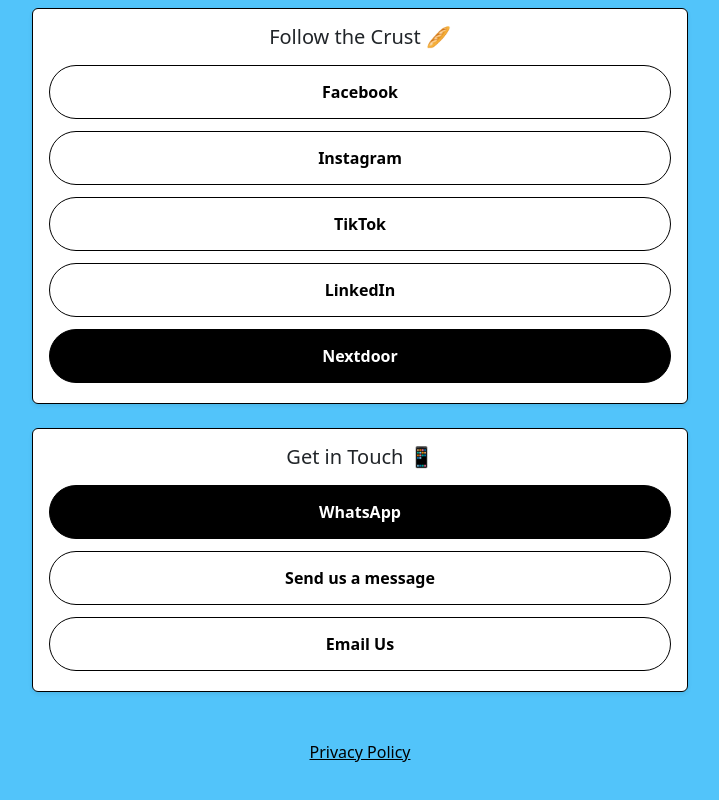
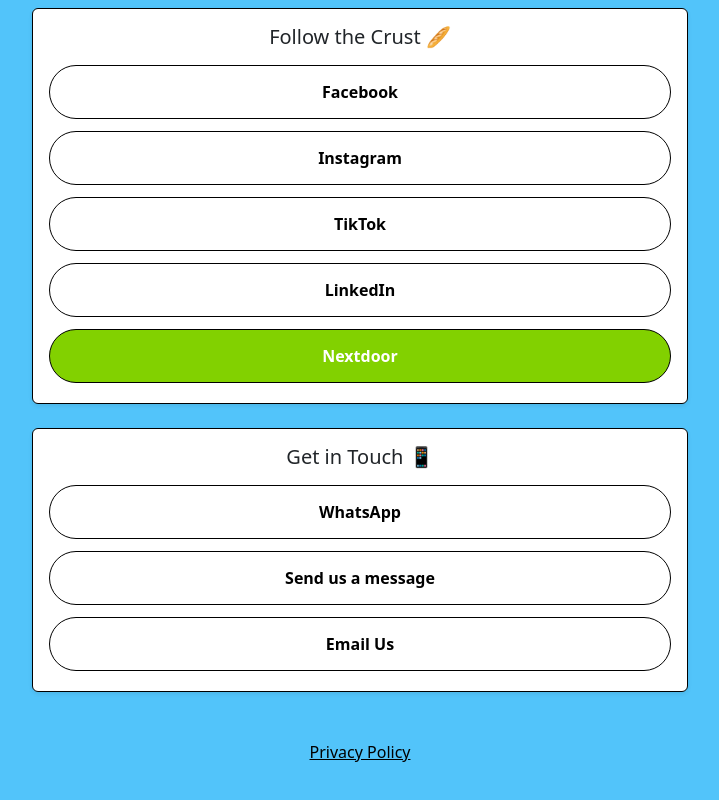
Before and after one commit to dylandotanthony/Mylinks, a plain HTML site: page index.html in a window 1280 px wide. Shown: the part 1198-1998 px from the top of the page, without its empty margins (280-999 px from the left). Drawn offline with nearby package versions, Linux system fonts and the light colour scheme.

Commit message:
Update index.html

```diff
--- a/index.html
+++ b/index.html
@@ -60,7 +60,7 @@
           text-decoration: none;
           font-weight: 600;
           transition: transform 0.2s ease, filter 0.2s ease;
-          background-color: #ffffff;
+          background-color: #ffffff; /* Classic white */
           color: #000000;
           margin-bottom: 12px !important;
           width: 100% !important;
@@ -79,13 +79,14 @@
           margin-right: 12px;
       }
 
-      /* Special button colors */
-      .button-nextdoor, .button-whatsapp {
-          background-color: #000000 !important;
+      /* Nextdoor Button Exception */
+      .button-nextdoor {
+          background-color: #82D100 !important;
           color: #ffffff !important;
       }
-      .button-nextdoor img, .button-whatsapp img {
-          filter: brightness(0) invert(1);
+      .button-nextdoor:hover {
+          filter: brightness(0.9);
+          color: #ffffff !important;
       }
 
       .accordion-button:not(.collapsed) {
@@ -179,7 +180,7 @@
                     <div class="card shadow-sm border-0">
                       <div class="card-body text-center pb-2">
                         <h3 class="card-title h5 mb-3 font-weight-bold">Get in Touch 📱</h3>
-                        <a class="button button-whatsapp" href="https://wa.me/13035917472" target="_blank" rel="noopener" role="button">WhatsApp</a>
+                        <a class="button" href="https://wa.me/13035917472" target="_blank" rel="noopener" role="button">WhatsApp</a>
                         <a class="button" href="sms:+13035917472" target="_blank" rel="noopener" role="button">Send us a message</a>
                         <a class="button" href="mailto:hello@dylanshomomadegoods.com" target="_blank" rel="noopener" role="button">Email Us</a>
                       </div>
```
